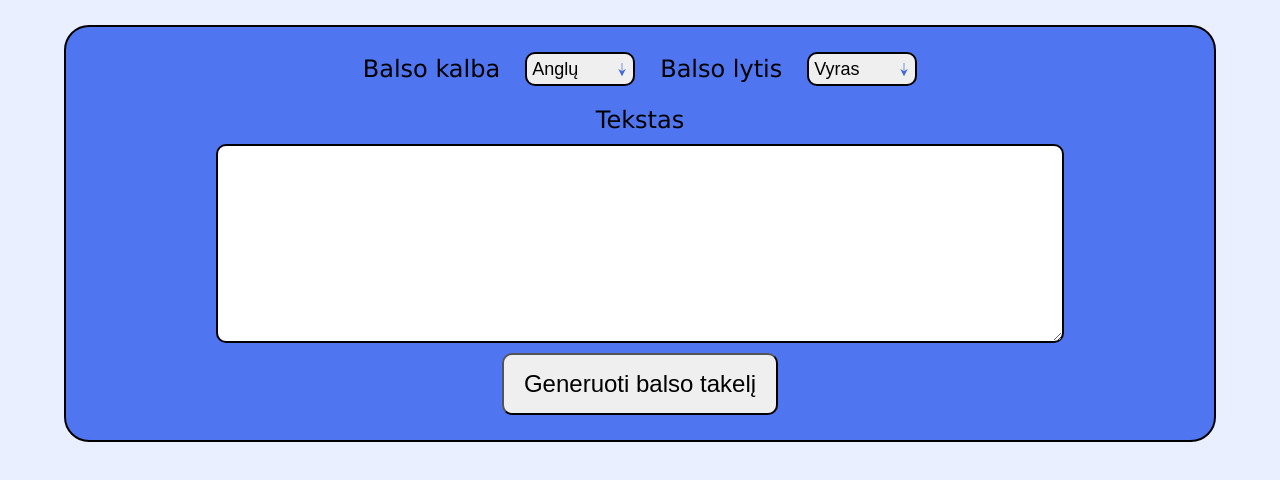
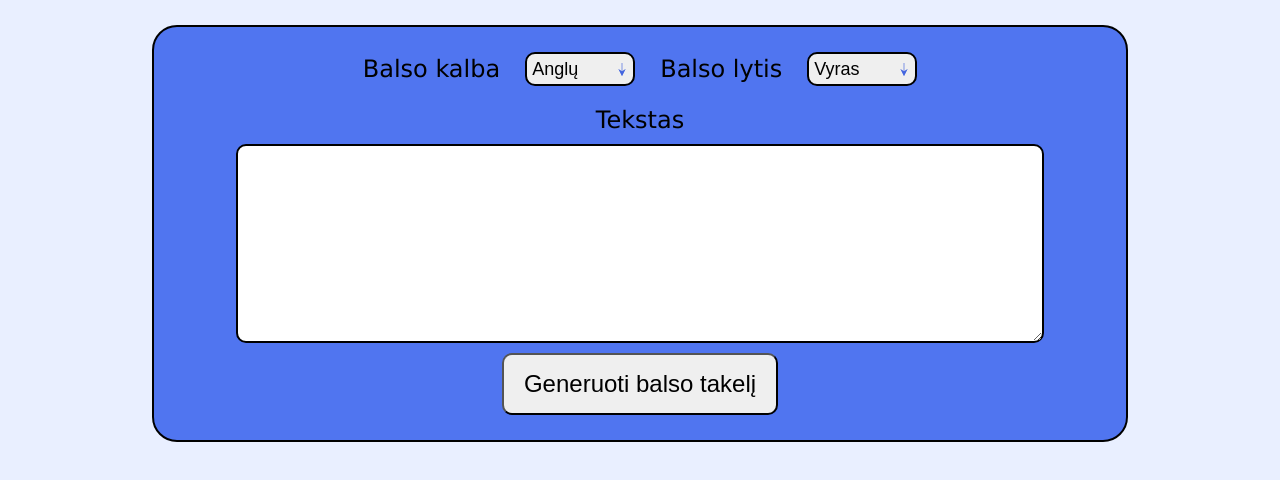
Before and after one commit to ArminasAcas/Text-To-Speech-Web-App, a React (Vite) app: page / in a window 1280 px wide. Shown: the top 480 px of the page. Built offline with nearby package versions, Linux system fonts and the light colour scheme.

Commit message:
bugfixes

```diff
--- a/src/components/TextToSpeechComponent.tsx
+++ b/src/components/TextToSpeechComponent.tsx
@@ -57,6 +57,7 @@ export default function TextToSpeech() {
                 if(audio) URL.revokeObjectURL(audio);
                 setAudio(URL.createObjectURL(audioData));
                 setSuccess(true);
+                if (warning) setWarning(false);
             });
         }
         catch (error){
@@ -81,8 +82,7 @@ export default function TextToSpeech() {
     if(success) setTimeout( () => { setSuccess(false); }, 3000);
 
     return (
-        <>
-        <div>
+        <div className="generation-block">
             <form className="generation-form container">
                 <div className="generation-form__options">
                     {selectLanguage}
@@ -92,20 +92,16 @@ export default function TextToSpeech() {
                 <div className="generation-form__text-block">
                     <div>
                         <Label label="Tekstas" for="text"></Label>
-                        {warning ? <span className="generation-form__warning">[Tuščias teksto laukas !]</span> : null}
-                        {success ? <span className="generation-form__success">[Sėkmingai sugeneruotas garso takelis]</span> : null}
+                        {warning ? <span className="generation-form__warning"> [Tuščias teksto laukas !]</span> : null}
+                        {success ? <span className="generation-form__success"> [Sėkmingai sugeneruotas garso takelis]</span> : null}
                     </div>
 
                     <textarea onChange={e => {setText(e.target.value)}} maxLength={500} className="generation-form__text-area" id="text"></textarea>
                     <button className="generation-form__button" onClick={handleClick} >Generuoti balso takelį</button>
                 </div>
             </form>
-        </div>
 
-        <div className="generation-audio">
             {audio ?  <AudioPlayer audio={audio}></AudioPlayer>: null }
         </div>
-        </>
-
     )
 }
--- a/src/css/TextToSpeechComponent.css
+++ b/src/css/TextToSpeechComponent.css
@@ -1,9 +1,16 @@
+.generation-block {
+    display: flex;
+    flex-direction: column;
+    align-items: center;
+}
+
 .generation-form {
     display: flex;
     flex-direction: column;
     align-items: center;
     gap: 20px 0;
     font-size: x-large;
+    width: 80%;
 }
 
 .generation-form__options {
@@ -30,7 +37,7 @@
     border: black solid 2px;
     border-radius: 10px;
     padding: 10px;
-    width: 75%;
+    width: 85%;
     height: 175px;
     outline: none;
     font-size: large;
```
